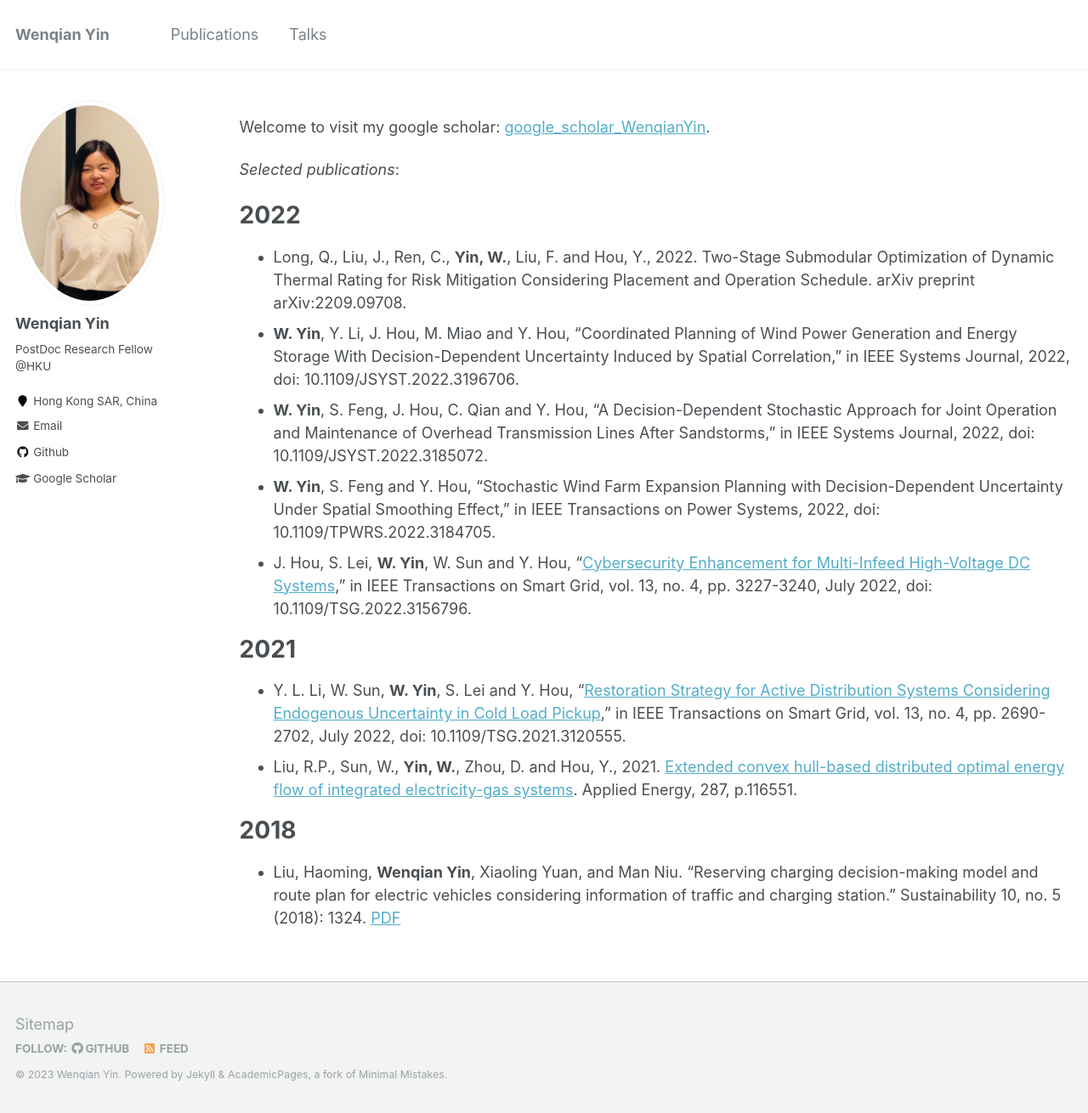
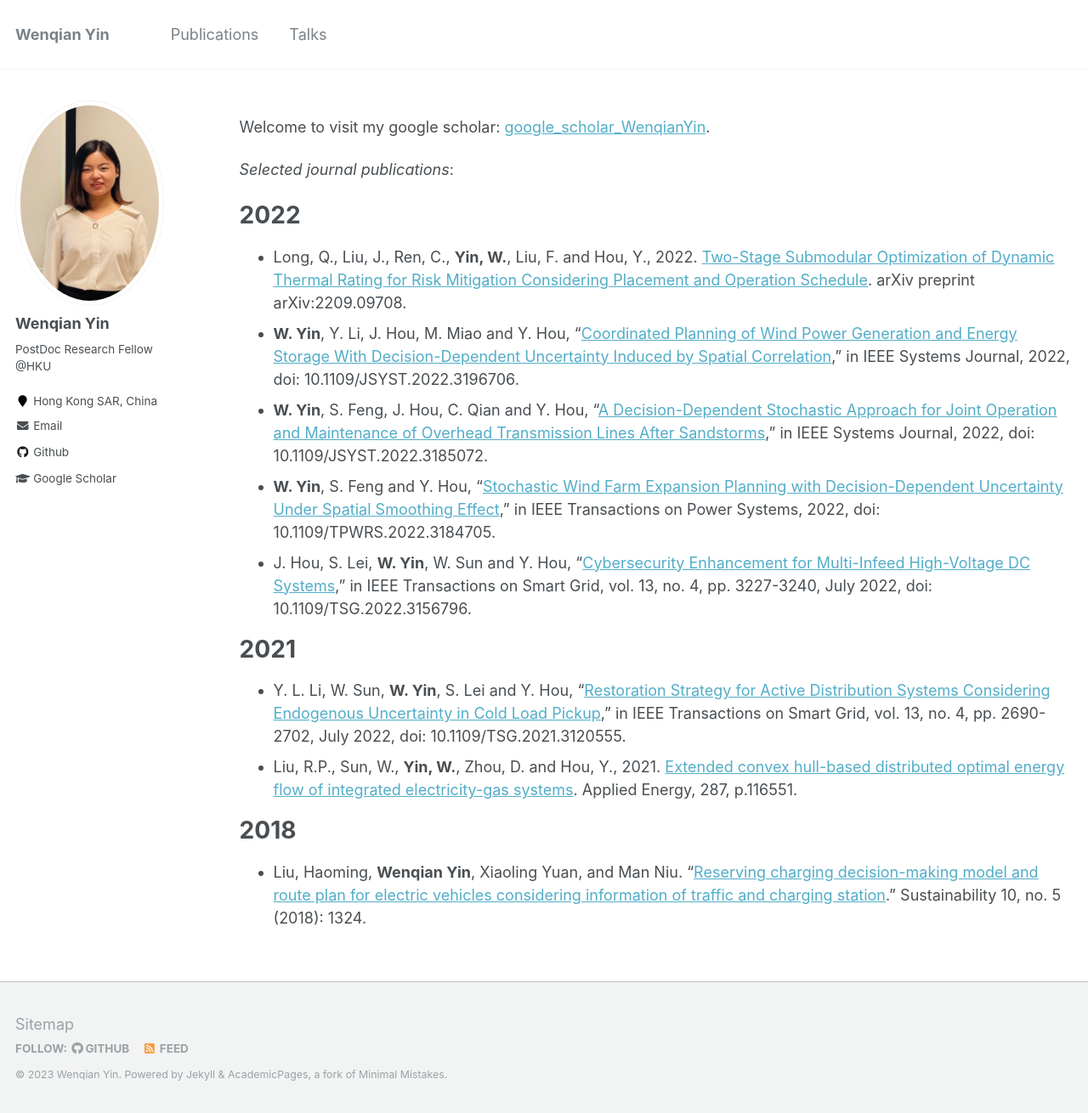
Before and after one commit to wenqianYIN/wb, a Jekyll site: the page built from _pages/cv.md, in a window 1280 px wide and 1310 px high. Shown: the whole window at 85% size. Built offline with Jekyll 4.4.1, drawn with Linux system fonts in a browser that asks for light colours.

Commit message:
Update cv.md

```diff
--- a/_pages/cv.md
+++ b/_pages/cv.md
@@ -10,14 +10,14 @@ redirect_from:
 
 Welcome to visit my google scholar: [google_scholar_WenqianYin](https://scholar.google.com/citations?hl=en&user=w-p37TgAAAAJ&view_op=list_works&sortby=pubdate).
 
-_Selected publications_:
+_Selected journal publications_:
 
 2022
 ======
-* Long, Q., Liu, J., Ren, C., **Yin, W.**, Liu, F. and Hou, Y., 2022. Two-Stage Submodular Optimization of Dynamic Thermal Rating for Risk Mitigation Considering Placement and Operation Schedule. arXiv preprint arXiv:2209.09708.
-* **W. Yin**, Y. Li, J. Hou, M. Miao and Y. Hou, "Coordinated Planning of Wind Power Generation and Energy Storage With Decision-Dependent Uncertainty Induced by Spatial Correlation," in IEEE Systems Journal, 2022, doi: 10.1109/JSYST.2022.3196706.
-* **W. Yin**, S. Feng, J. Hou, C. Qian and Y. Hou, "A Decision-Dependent Stochastic Approach for Joint Operation and Maintenance of Overhead Transmission Lines After Sandstorms," in IEEE Systems Journal, 2022, doi: 10.1109/JSYST.2022.3185072.
-* **W. Yin**, S. Feng and Y. Hou, "Stochastic Wind Farm Expansion Planning with Decision-Dependent Uncertainty Under Spatial Smoothing Effect," in IEEE Transactions on Power Systems, 2022, doi: 10.1109/TPWRS.2022.3184705.
+* Long, Q., Liu, J., Ren, C., **Yin, W.**, Liu, F. and Hou, Y., 2022. [Two-Stage Submodular Optimization of Dynamic Thermal Rating for Risk Mitigation Considering Placement and Operation Schedule](https://arxiv.org/pdf/2209.09708.pdf). arXiv preprint arXiv:2209.09708.
+* **W. Yin**, Y. Li, J. Hou, M. Miao and Y. Hou, "[Coordinated Planning of Wind Power Generation and Energy Storage With Decision-Dependent Uncertainty Induced by Spatial Correlation](https://ieeexplore.ieee.org/document/9889074)," in IEEE Systems Journal, 2022, doi: 10.1109/JSYST.2022.3196706.
+* **W. Yin**, S. Feng, J. Hou, C. Qian and Y. Hou, "[A Decision-Dependent Stochastic Approach for Joint Operation and Maintenance of Overhead Transmission Lines After Sandstorms](https://ieeexplore.ieee.org/abstract/document/9832422)," in IEEE Systems Journal, 2022, doi: 10.1109/JSYST.2022.3185072.
+* **W. Yin**, S. Feng and Y. Hou, "[Stochastic Wind Farm Expansion Planning with Decision-Dependent Uncertainty Under Spatial Smoothing Effect](https://ieeexplore.ieee.org/document/9801660)," in IEEE Transactions on Power Systems, 2022, doi: 10.1109/TPWRS.2022.3184705.
 * J. Hou, S. Lei, **W. Yin**, W. Sun and Y. Hou, "[Cybersecurity Enhancement for Multi-Infeed High-Voltage DC Systems](https://ieeexplore.ieee.org/abstract/document/9728736)," in IEEE Transactions on Smart Grid, vol. 13, no. 4, pp. 3227-3240, July 2022, doi: 10.1109/TSG.2022.3156796.
 
 2021
@@ -27,4 +27,4 @@ _Selected publications_:
 
 2018
 ======
-* Liu, Haoming, **Wenqian Yin**, Xiaoling Yuan, and Man Niu. "Reserving charging decision-making model and route plan for electric vehicles considering information of traffic and charging station." Sustainability 10, no. 5 (2018): 1324. [PDF](https://www.mdpi.com/2071-1050/10/5/1324)
+* Liu, Haoming, **Wenqian Yin**, Xiaoling Yuan, and Man Niu. "[Reserving charging decision-making model and route plan for electric vehicles considering information of traffic and charging station]((https://www.mdpi.com/2071-1050/10/5/1324))." Sustainability 10, no. 5 (2018): 1324.
```
